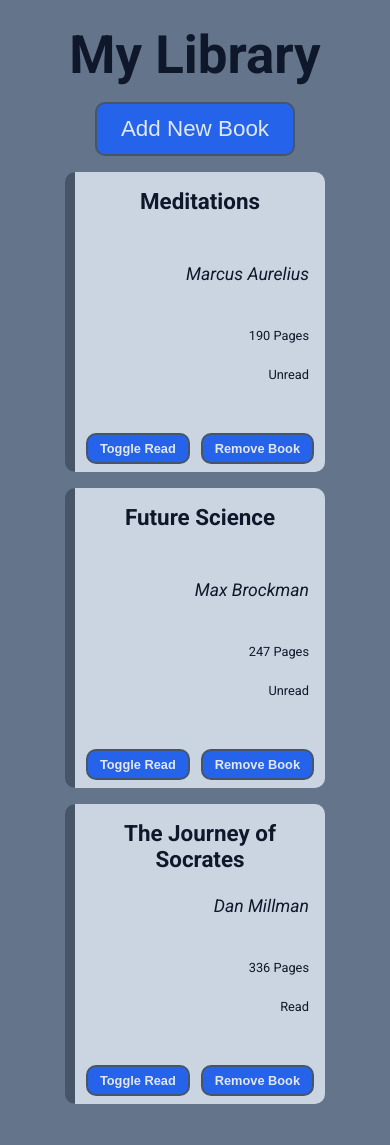
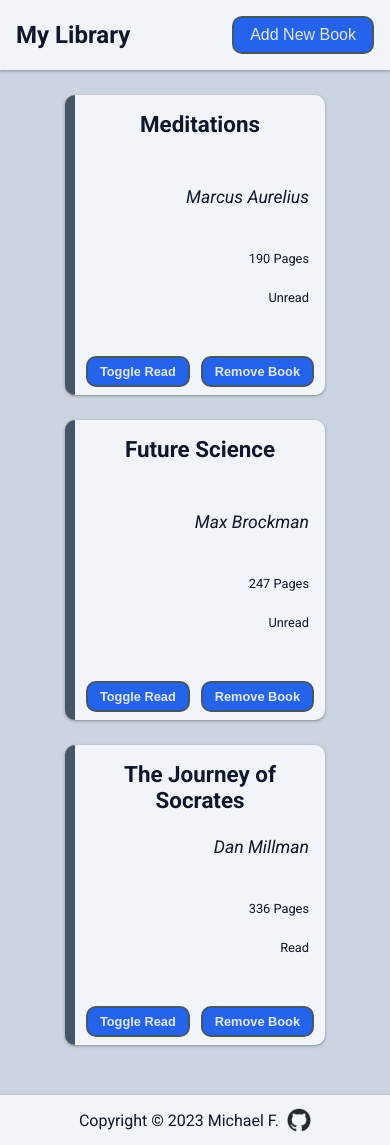
Before and after one commit to michael-f-portfolio/Library, a plain HTML site: page index.html in a window 390 px wide. Before the commit the page ends 1112 px from the top, so only its background shows below. Drawn offline with Linux system fonts and the light colour scheme.

Commit message:
Added header, footer, styled dialog buttons, add shadow to containers.

```diff
--- a/index.html
+++ b/index.html
@@ -8,8 +8,8 @@
     <link rel="stylesheet" href="style.css">
 </head>
 <body>
-    <div class="title">My Library</div>
-    <div class="library-container">
+    <header>
+        <div class="title">My Library</div>
         <div class="add-book">
             <button id="showAddBookDialog">Add New Book</button>
             <dialog id="addBookDialog">
@@ -43,7 +43,16 @@
                 </div>
             </dialog>
         </div>
+    </header>
+    <div class="library-container">
+
         <div class="display-books"></div>
     </div>
+    <footer>
+        <a href="https://github.com/michael-f-portfolio/" target="_blank">
+            Copyright © 2023 Michael F.
+            <img src="res/img/github-mark.png" alt="Github Logo">
+        </a>
+    </footer>
 </body>
 </html>
--- a/style.css
+++ b/style.css
@@ -17,26 +17,76 @@
     --blue-800: #1e40af;
 }
 
+html {
+    position: relative;
+    min-height: 100%;
+}
+
 body {
-    background-color: var(--slate-500);
+    background-color: var(--slate-300);
     color: var(--slate-900);
     font-family: 'Roboto', sans-serif;
+    margin: 0px 0px 100px 0px;
+}
+
+button {
+    background-color: var(--blue-600);
+    border: 2px solid var(--slate-600);
+    border-radius: 10px;
+    color: var(--slate-200);
+}
+
+button:hover {
+    cursor: pointer;
+    background-color: var(--blue-800);
+}
+
+header {
+    background-color: var(--slate-100);
+    display: flex;
+    align-items: center;
+    justify-content: space-between;
+    margin-bottom: 25px;
+    padding: 16px;
+    box-shadow: rgba(60, 64, 67, 0.3) 0px 1px 2px 0px, rgba(60, 64, 67, 0.15) 0px 1px 3px 1px;
+}
+
+footer {
+    position: absolute;
+    bottom: 0;
+    left: 0;
+    width: 100%;
+    display: flex;
+    justify-content: center;
+    align-items: center;
+    background-color: var(--slate-100);
+    min-height: 50px;
+    box-shadow: rgba(60, 64, 67, 0.3) 0px 1px 2px 0px, rgba(60, 64, 67, 0.15) 0px 1px 3px 1px;
+}
+
+footer a {
+    display: flex;
+    align-items: center;
+    gap: 8px;
+    font-size: 1rem;
+
+}
+
+footer a, footer a:visited {
+    text-decoration: none;
+    color: inherit;
+}
+
+footer img {
+    width: 24px;
 }
 
 div.title {
     font-size: 3.3rem;
     font-weight: 600;
-    text-align: center;
-    padding: 16px;
 }
 
-div.library-container {
-    display: flex;
-    flex-direction: column;
-    align-items: center;
-    gap: 16px;
-}
-
+/*****  Show Add Book Dialog Button and Form *****/
 button#showAddBookDialog {
     background-color: var(--blue-600);
     border: 2px solid var(--slate-600);
@@ -52,7 +102,7 @@ button#showAddBookDialog:hover {
 }
 
 dialog::backdrop {
-    background-color: rgba(0, 0, 0, 0.7);
+    background-color: rgba(0, 0, 0, 0.4);
 }
 
 div#addBookTitle {
@@ -63,8 +113,9 @@ div#addBookTitle {
 
 dialog#addBookDialog {
     border-radius: 10px;
-    border: 4px solid var(--blue-600);
-    background-color: var(--slate-200);
+    border: 2px solid var(--slate-800);
+    /* border: none; */
+    background-color: var(--slate-300);
     width: 350px;
     height: 450px;
     padding: 0px;
@@ -88,8 +139,12 @@ form#addBookForm label {
     font-size: 1.3rem;
 }
 
+form#addBookForm select, form#addBookForm option {
+    background-color: var(--slate-100);
+}
+
 form#addBookForm input, form#addBookForm select {
-    /* background-color: var(--slate-300); */
+    background-color: var(--slate-100);
     border-radius: 10px;
     text-indent: 10px;
     border: none;
@@ -109,13 +164,25 @@ div.add-book-input {
 
 div.add-book-buttons {
     justify-content: space-evenly;
+    gap: 48px;
+}
+
+dialog button {
+    padding: 8px 18px;
+}
+
+/*****  Library Books Display *****/
+div.library-container {
+    display: flex;
+    flex-direction: column;
+    align-items: center;
 }
 
 div.display-books {
     display: flex;
     flex-wrap: wrap;
     justify-content: center;
-    gap: 16px;
+    gap: 25px;
 }
 
 div.book {
@@ -123,7 +190,7 @@ div.book {
     flex-direction: column;
     justify-content: space-between;
     border-radius: 10px;
-    background-color: var(--slate-300);
+    background-color: var(--slate-100);
     border-left: 10px solid var(--slate-600);
     color: var(--slate-900);
     min-width: 250px;
@@ -131,6 +198,11 @@ div.book {
     text-align: center;
     word-break: keep-all;
     inline-size: min-content;
+    box-shadow: rgba(60, 64, 67, 0.3) 0px 1px 2px 0px, rgba(60, 64, 67, 0.15) 0px 1px 3px 1px;
+}
+
+div.book:hover {
+    box-shadow: rgba(14, 30, 37, 0.12) 0px 2px 4px 0px, rgba(14, 30, 37, 0.32) 0px 2px 16px 0px;
 }
 
 .book-details {
@@ -177,16 +249,19 @@ div.book {
 }
 
 .book-actions button {
-    background-color: var(--blue-600);
-    border: 2px solid var(--slate-600);
-    border-radius: 10px;
+    font-weight: 600;
     padding: 6px 12px;
     font-size: 0.8rem;
-    font-weight: 600;
-    color: var(--slate-200);
 }
 
-.book-actions button:hover {
-    cursor: pointer;
-    background-color: var(--blue-800);
+@media screen and (max-width: 500px) {
+    div.title {
+        font-size: 1.5rem;
+    }
+
+    button#showAddBookDialog {
+        padding: 8px 16px;
+        font-size: 1rem;
+        color: var(--slate-200);
+    }
 }
```
Also changed, not shown: res/img/github-mark.png (added).
